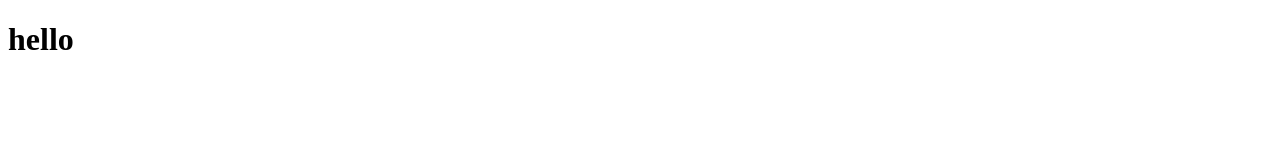
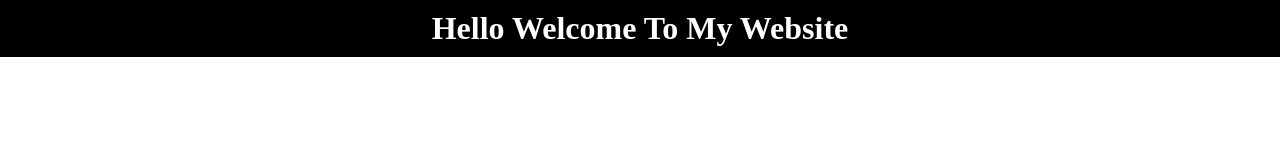
Before and after one commit to anissvr/my-first-repo, a plain HTML site: page index.html in a window 1280 px wide. Drawn offline with Linux system fonts and the light colour scheme.

Commit message:
header-added

```diff
--- a/index.html
+++ b/index.html
@@ -7,6 +7,7 @@
     <link rel="stylesheet" href="style.css">
 </head>
 <body>
-    <h1>hello</h1>
+    <h1>Hello Welcome To my website</h1>
+
 </body>
 </html>
--- a/style.css
+++ b/style.css
@@ -0,0 +1,12 @@
+*{
+    margin: 0;
+    padding: 0;
+    box-sizing: border-box;
+}
+h1{
+    text-transform: capitalize;
+    text-align: center;
+    background-color: black;
+    color: white;
+    padding: 10px;
+}
```
